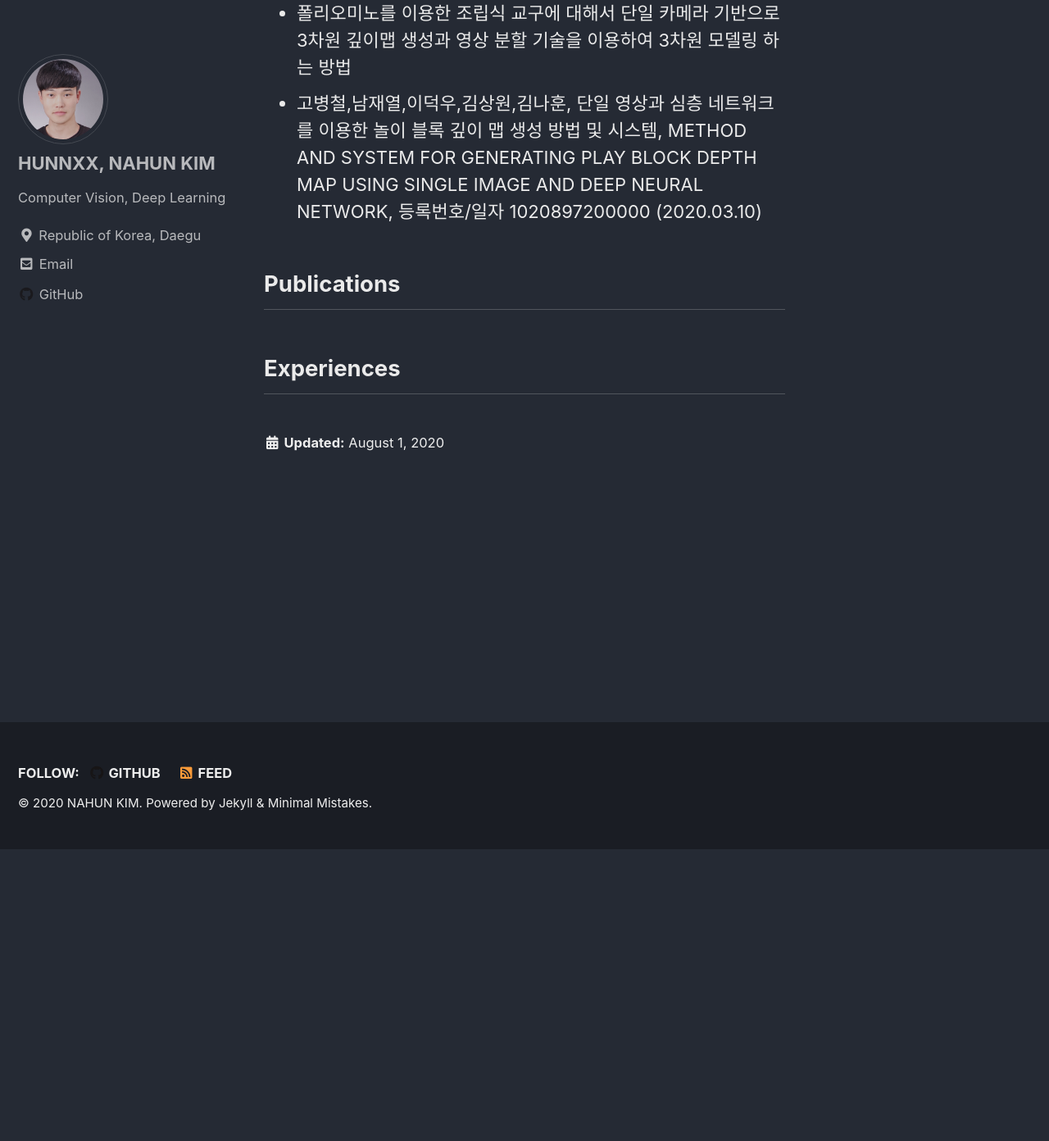
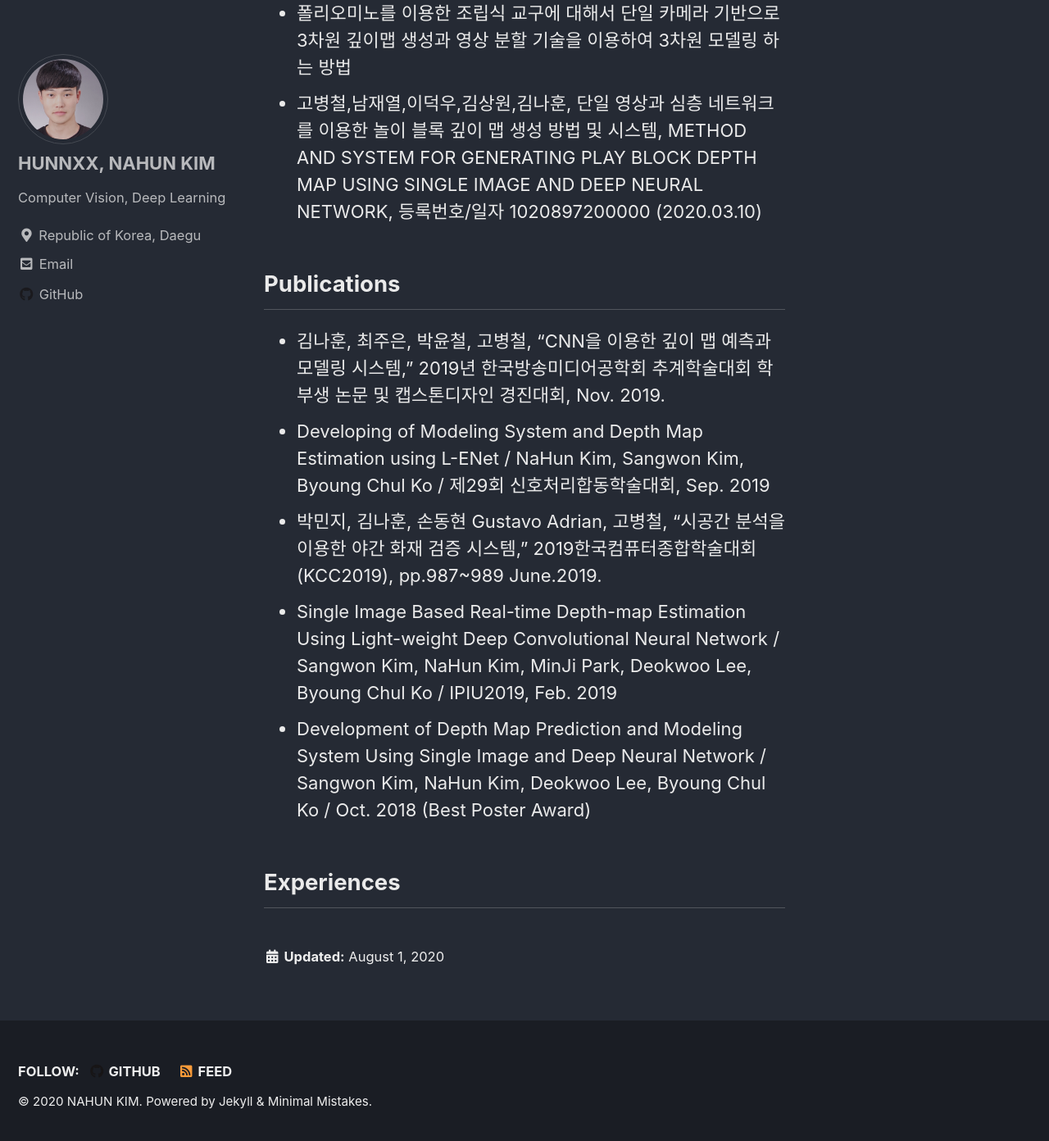
Before and after one commit to hunnxx/hunnxx.github.io, a Jekyll site: the page built from about/index.md, in a window 1280 px wide and 1400 px high, scrolled down 364 px. Shown: the top 1392 px of the window at 82% size. Built offline with Jekyll 4.4.1, drawn with Linux system fonts in a browser that asks for light colours; cached includes are drawn as plain includes.

Commit message:
Update index.md

```diff
--- a/about/index.md
+++ b/about/index.md
@@ -10,5 +10,10 @@ date: 2020-08-01 22:15:00 -0400
 - 고병철,남재열,이덕우,김상원,김나훈, 단일 영상과 심층 네트워크를 이용한 놀이 블록 깊이 맵 생성 방법 및 시스템, METHOD AND SYSTEM FOR GENERATING PLAY BLOCK DEPTH MAP USING SINGLE IMAGE AND DEEP NEURAL NETWORK, 등록번호/일자 1020897200000 (2020.03.10)
 
 ## Publications
+- 김나훈, 최주은, 박윤철, 고병철, "CNN을 이용한 깊이 맵 예측과 모델링 시스템," 2019년 한국방송미디어공학회 추계학술대회 학부생 논문 및 캡스톤디자인 경진대회, Nov. 2019.
+- Developing of Modeling System and Depth Map Estimation using L-ENet / NaHun Kim, Sangwon Kim, Byoung Chul Ko / 제29회 신호처리합동학술대회, Sep. 2019
+- 박민지, 김나훈, 손동현 Gustavo Adrian, 고병철, "시공간 분석을 이용한 야간 화재 검증 시스템," 2019한국컴퓨터종합학술대회(KCC2019), pp.987~989 June.2019.
+- Single Image Based Real-time Depth-map Estimation Using Light-weight Deep Convolutional Neural Network / Sangwon Kim, NaHun Kim, MinJi Park, Deokwoo Lee, Byoung Chul Ko / IPIU2019, Feb. 2019
+- Development of Depth Map Prediction and Modeling System Using Single Image and Deep Neural Network / Sangwon Kim, NaHun Kim, Deokwoo Lee, Byoung Chul Ko / Oct. 2018 (Best Poster Award)
 
 ## Experiences
```
